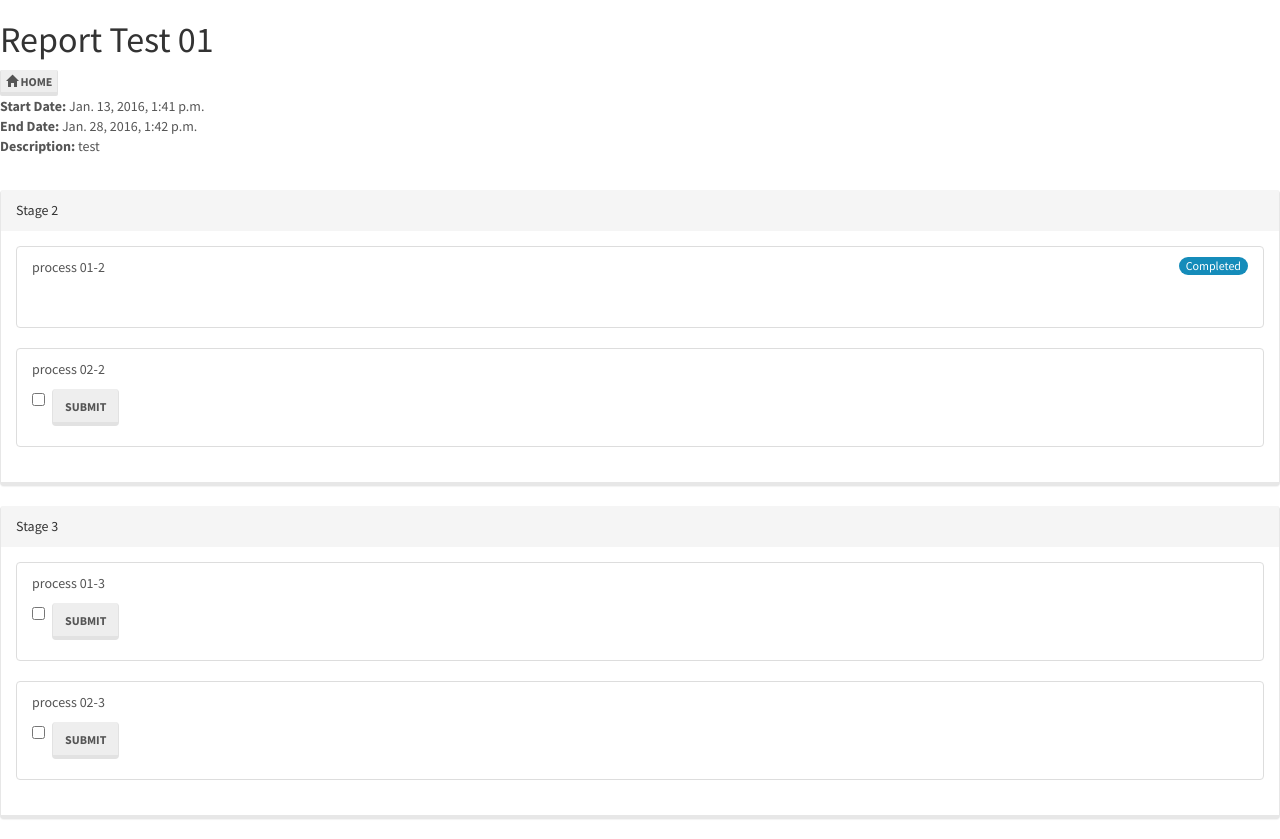
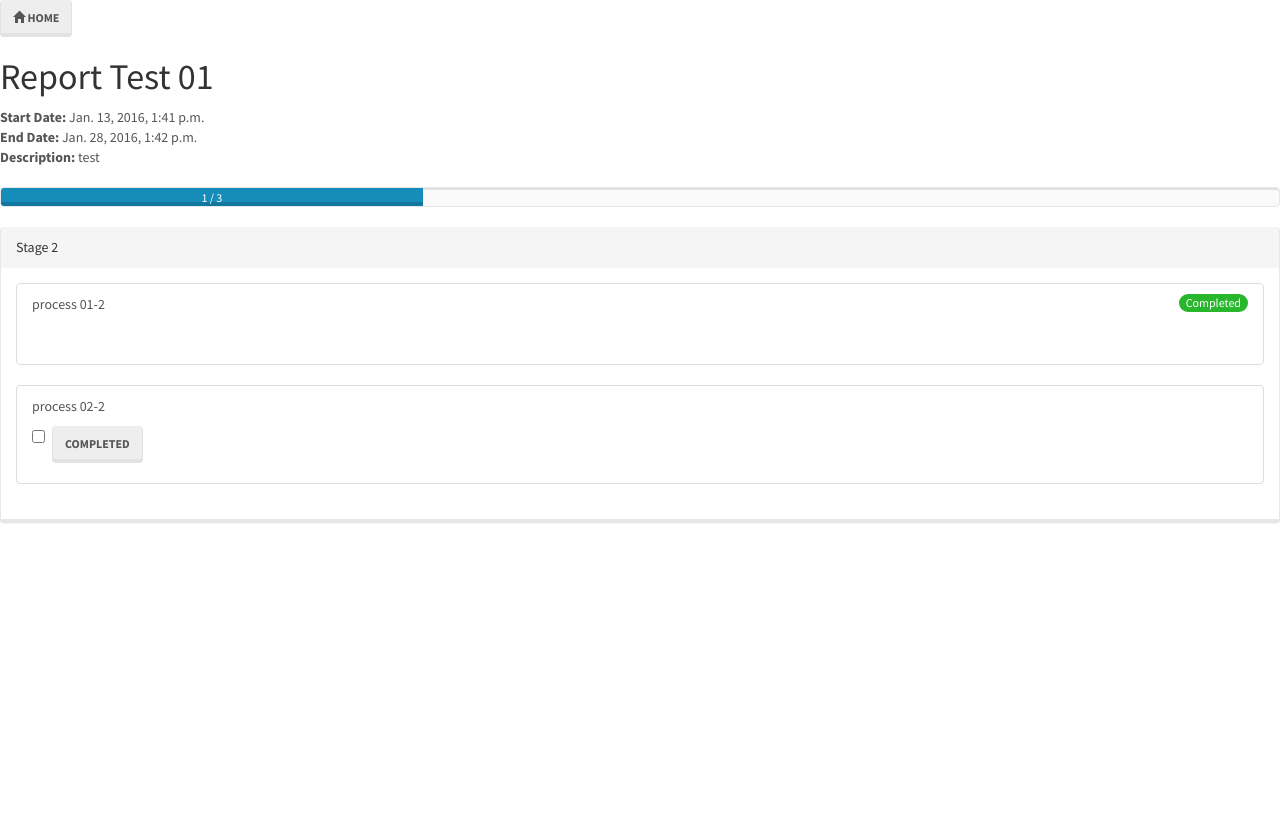
Before and after one commit to praekiko/Checklist_Intern, a Django app: page /report/1/ in a window 1280 px wide. After the commit the page ends 523 px from the top, so only its background shows below. Run offline with Django 3.2, Linux system fonts and the light colour scheme; data comes from the database, SQL or seed files in the repository; both versions use the stored data as it was after the commit; some libraries are stand-ins or nearby versions.

Commit message:
View , Progress Bar, Show current Stage
*index
-change view -> include current stage completed / all stage

*reportDetail
-add progress bar -> width use var from model & style use jquery
-show current stage
-when completed all process in stage -> load new stage instead and
update progress bar width

****need to rearrange Model !!!!

```diff
--- a/process/admin.py
+++ b/process/admin.py
@@ -14,6 +14,10 @@ class StageAdmin(admin.ModelAdmin):
     model = Stage
     list_display = ('title', 'completed_processes_count', 'all_processes_count', 'isStageCompleted')
 
+class ProcessAdmin(admin.ModelAdmin):
+    model = Process
+    list_display = ('title', 'isCompleted')
+
 admin.site.register(Report, ReportAdmin)
 admin.site.register(Stage, StageAdmin)
-admin.site.register(Process)
+admin.site.register(Process, ProcessAdmin)
--- a/process/models.py
+++ b/process/models.py
@@ -35,8 +35,15 @@ class Report(models.Model):
 		for s in allStage:
 			if(s.isStageCompleted() == True):
 				completedSatgeCount +=1
+		return completedSatgeCount
+	def current_stage_shown(self):
+		allStage = self.stage.all()
+		currentSatgeId = 0
+		for s in allStage:
+			if(s.isStageCompleted() == False):
+				currentSatgeId = s.id
+				return currentSatgeId
 
-		return completedSatgeCount
 
 class Process(models.Model):
 	stage = models.ForeignKey(Stage, on_delete = models.CASCADE)
--- a/process/templates/process/reportDetail.html
+++ b/process/templates/process/reportDetail.html
@@ -3,37 +3,63 @@
 <link rel="stylesheet" type="text/css" href="{% static 'process/bower_components/bootstrap/dist/css/bootstrap_Lumen.css' %}" />
 <script type="" src="{% static 'process/bower_components/bootstrap/dist/js/bootstrap.js' %}"></script>
 
+<a href="{% url 'process:index' %}" class="btn btn-default" ><span class="glyphicon glyphicon-home" aria-hidden="true"></span> HOME</a><br>
 <h1>{{ report.title }}</h1>
-<a href="{% url 'process:index' %}" class="btn btn-default btn-xs" ><span class="glyphicon glyphicon-home" aria-hidden="true"></span> HOME</a><br>
 
 <b>Start Date:</b> {{ report.startDate }}<br>
 <b>End Date:</b> {{ report.endDate }}<br>
 <b>Description:</b> {{ report.description }}<br><br>
 
 {% if error_message %}<p><strong>{{ error_message }}</strong></p>{% endif %}
+<div class="progress">
+  <div id="progressBarStage"class="progress-bar progress-bar-primary" role="progressbar" aria-valuenow="{{ report.completed_stages_count }}" aria-valuemin="0" aria-valuemax="{{ report.stage.all.count }}">
+    {{ report.completed_stages_count }} / {{ report.stage.all.count }}
+  </div>
+</div>
 
+<script>
+$(document).ready(function(){
+	var compledtedStageCount = {{ report.completed_stages_count }};
+	var currentWidth = "0%"
+	if(compledtedStageCount == 1){
+		currentWidth = "33%";
+	}
+	else if(compledtedStageCount == 2){
+		currentWidth = "66%";
+	}
+	else if(compledtedStageCount == 3){
+		currentWidth = "100%";
+	}
+    $("#progressBarStage").css({"width": currentWidth});
+
+});
+</script>
+
+<!-- {{report.current_stage_shown}} -->
 {% for stage in report.stage.all %}
+	{% if stage.id == report.current_stage_shown %}
     <form action="{% url 'process:completedProcess' stage.id %}" method="post">
     	{% csrf_token %}
-    {% if stage.isStageCompleted == False %}
+
     <div class="panel panel-default">
 	  <!-- <div class="panel-heading"><a href="{% url 'process:stageDetail' stage.id %}">{{ stage.title }}</a></div> -->
 	  <div class="panel-heading">{{ stage.title }}</div>
 	  <div class="panel-body">
+
 	    {% for process in stage.process_set.all %}
 
 		    <ul class="list-group">
 		    	<li class="list-group-item">
 					{{ process.title }}
 					{% if process.isCompleted == True %}
-						<span class="badge" >Completed</span>
+						<span class="badge" style="background-color: #28b62c;">Completed</span>
 					{% endif %}
 					<div class="checkbox">
 		                <label>
 		                	{% if process.isCompleted == False %}
 
 		                	<input type="checkbox" name="process" id="process{{ forloop.counter }}" value="{{ process.id }}" {% if process.isCompleted %} checked {% endif %}>
-		                	<input type="submit" class="btn btn-default" value="Submit" onclick="return confirm('Are you sure?');" />
+		                	<input type="submit" class="btn btn-default" value="Completed" onclick="return confirm('Are you sure?');" />
 		                	{% endif %}
 		                </label>
 		            </div>
@@ -41,12 +67,16 @@
 		    </ul>
 
 
+
 		{% endfor %}
 
 
 	  </div>
 	</div>
+
+
+	</form>
+
 	{% endif %}
-	</form>
     <!-- <label for="stage{{ forloop.counter }}"><a href="{% url 'process:stageDetail' stage.id %}">{{ stage.title }}</label><br /> -->
 {% endfor %}
```
Also changed, not shown: process/templates/process/index.html (+24 -10 lines), db.sqlite3.
